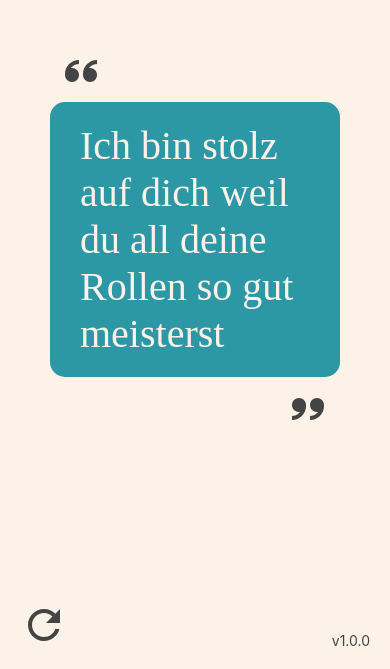
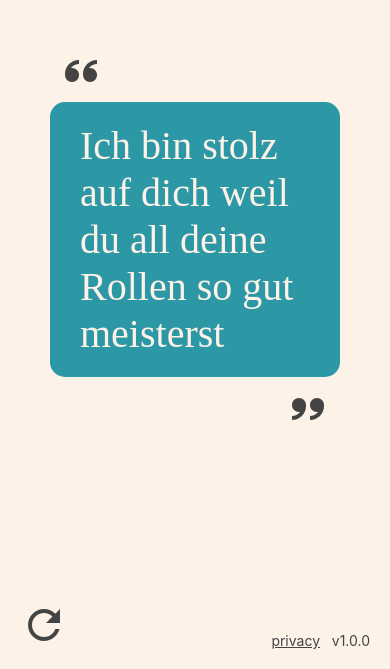
Before and after one commit to DanLeCornu/give-me-compliments, a React Native app: screen / in a window 390 px wide. Shown: the part 175-844 px from the top of the page. Built offline with nearby package versions, Linux system fonts and the light colour scheme; a web font is replaced by a local one; what expo-background-fetch, expo-notifications, expo-task-manager would draw is missing.

Commit message:
chore: tweaks for google play store upload

```diff
--- a/App.tsx
+++ b/App.tsx
@@ -1,5 +1,6 @@
 import React from "react"
 import { Text, AppState, View, Platform, TouchableOpacity, AppStateStatus, Alert } from "react-native"
+import * as Linking from "expo-linking"
 import Constants from "expo-constants"
 import * as Notifications from "expo-notifications"
 import * as Permissions from "expo-permissions"
@@ -19,7 +20,7 @@
     Notifications.scheduleNotificationAsync({
       content: {
         sound: "default",
-        title: "Hej Dorida!",
+        title: "Hej!",
         body: "Czeka na Ciebie nowy komplement!",
       },
       trigger: null,
@@ -93,6 +94,44 @@
     Alert.alert("Nie bądź taka chciwa!")
   }
 
+  const handlePrivacyPress = () => {
+    Alert.alert(
+      "Privacy Policy",
+      `No Quarter built the Give Me Compliments app as an Open Source app. This SERVICE is provided by No Quarter at no cost and is intended for use as is.
+    This page is used to inform visitors regarding our policies with the collection, use, and disclosure of Personal Information if anyone decided to use our Service.
+    If you choose to use our Service, then you agree to the collection and use of information in relation to this policy. The Personal Information that we collect is used for providing and improving the Service. We will not use or share your information with anyone except as described in this Privacy Policy.
+    The terms used in this Privacy Policy have the same meanings as in our Terms and Conditions, which is accessible at Give Me Compliments unless otherwise defined in this Privacy Policy.
+    Information Collection and Use
+    For a better experience, while using our Service, we may require you to provide us with certain personally identifiable information. The information that we request will be retained by us and used as described in this privacy policy.
+    The app does use third party services that may collect information used to identify you.
+    Link to privacy policy of third party service providers used by the app
+    Google Play Services
+    Log Data
+    We want to inform you that whenever you use our Service, in a case of an error in the app we collect data and information (through third party products) on your phone called Log Data. This Log Data may include information such as your device Internet Protocol (“IP”) address, device name, operating system version, the configuration of the app when utilizing our Service, the time and date of your use of the Service, and other statistics.
+    Cookies
+    Cookies are files with a small amount of data that are commonly used as anonymous unique identifiers. These are sent to your browser from the websites that you visit and are stored on your device's internal memory.
+    This Service does not use these “cookies” explicitly. However, the app may use third party code and libraries that use “cookies” to collect information and improve their services. You have the option to either accept or refuse these cookies and know when a cookie is being sent to your device. If you choose to refuse our cookies, you may not be able to use some portions of this Service.
+    Service Providers
+    We may employ third-party companies and individuals due to the following reasons:
+    To facilitate our Service;
+    To provide the Service on our behalf;
+    To perform Service-related services; or
+    To assist us in analyzing how our Service is used.
+    We want to inform users of this Service that these third parties have access to your Personal Information. The reason is to perform the tasks assigned to them on our behalf. However, they are obligated not to disclose or use the information for any other purpose.
+    Security
+    We value your trust in providing us your Personal Information, thus we are striving to use commercially acceptable means of protecting it. But remember that no method of transmission over the internet, or method of electronic storage is 100% secure and reliable, and we cannot guarantee its absolute security.
+    Links to Other Sites
+    This Service may contain links to other sites. If you click on a third-party link, you will be directed to that site. Note that these external sites are not operated by us. Therefore, we strongly advise you to review the Privacy Policy of these websites. We have no control over and assume no responsibility for the content, privacy policies, or practices of any third-party sites or services.
+    Children’s Privacy
+    These Services do not address anyone under the age of 13. We do not knowingly collect personally identifiable information from children under 13. In the case we discover that a child under 13 has provided us with personal information, we immediately delete this from our servers. If you are a parent or guardian and you are aware that your child has provided us with personal information, please contact us so that we will be able to do necessary actions.
+    Changes to This Privacy Policy
+    We may update our Privacy Policy from time to time. Thus, you are advised to review this page periodically for any changes. We will notify you of any changes by posting the new Privacy Policy on this page.
+    This policy is effective as of 2020-12-12
+    Contact Us
+    If you have any questions or suggestions about our Privacy Policy, do not hesitate to contact us at dan@noquarter.co.`,
+    )
+  }
+
   if (!isLoadingComplete || !ready) {
     return null
   } else {
@@ -127,6 +166,12 @@
         <TouchableOpacity onPress={handleRefresh} style={{ position: "absolute", bottom: 20, left: 20 }}>
           <Refresh fill="#444444" />
         </TouchableOpacity>
+        <TouchableOpacity
+          onPress={handlePrivacyPress}
+          style={{ position: "absolute", bottom: 20, right: 70 }}
+        >
+          <Text style={{ color: "#444444", textDecorationLine: "underline" }}>privacy</Text>
+        </TouchableOpacity>
         <Text style={{ position: "absolute", bottom: 20, right: 20, color: "#444444" }}>v1.0.0</Text>
       </View>
     )
--- a/app.json
+++ b/app.json
@@ -1,10 +1,12 @@
 {
   "expo": {
-    "name": "give-me-compliments",
-    "slug": "give-me-compliments",
+    "name": "Give Me Compliments",
+    "slug": "giveMeCompliments",
     "version": "1.0.0",
+    "platforms": ["android"],
     "orientation": "portrait",
     "icon": "./assets/icon.png",
+    "backgroundColor": "#FCF2E8",
     "splash": {
       "image": "./assets/splash.png",
       "resizeMode": "contain",
@@ -14,21 +16,16 @@
       "fallbackToCacheTimeout": 0
     },
     "assetBundlePatterns": ["**/*"],
-    "ios": {
-      "supportsTablet": true,
-      "infoPlist": {
-        "UIBackgroundModes": ["fetch"]
-      }
-    },
     "android": {
+      "package": "co.noquarter.givemecompliments",
+      "versionCode": 1,
+      "permissions": [],
+      "primaryColor": "#FCF2E8",
       "adaptiveIcon": {
         "foregroundImage": "./assets/adaptive-icon.png",
         "backgroundColor": "#FCF2E8"
       },
       "useNextNotificationsApi": true
-    },
-    "web": {
-      "favicon": "./assets/favicon.png"
     }
   }
 }
```
